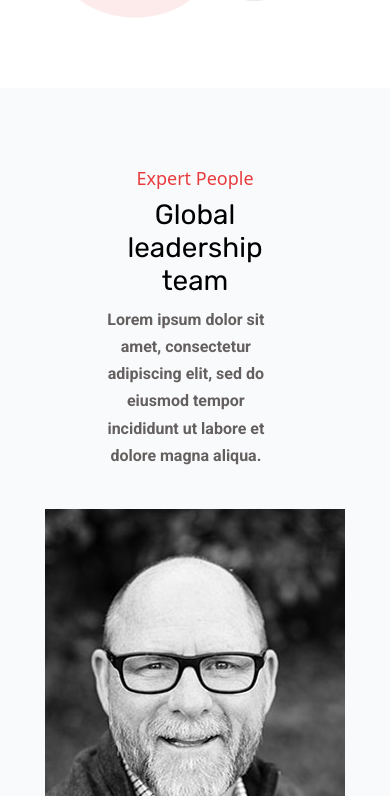
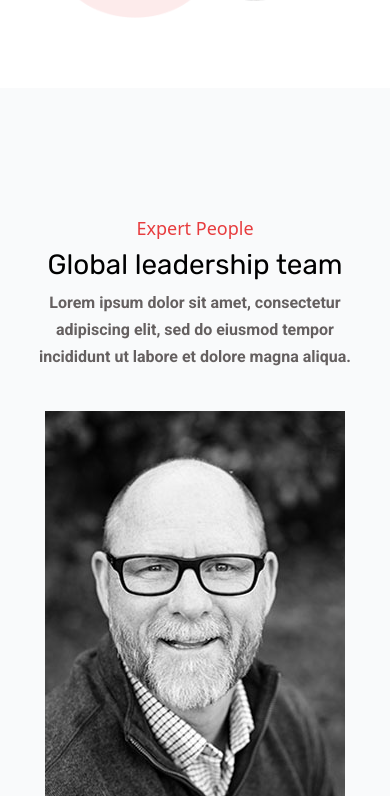
Before and after one commit to AyonJD/bootstrap, a plain HTML site: page index.html in a window 390 px wide. Shown: the part 11204-12000 px from the top of the page. Drawn offline with nearby package versions, Linux system fonts and the light colour scheme.

Commit message:
Team section paragraph responsive done

```diff
--- a/index.html
+++ b/index.html
@@ -870,10 +870,10 @@
       <div class="container">
         <div class="row mb-4">
           <div class="col-lg-12">
-            <div class="finix-text ft-01 w-50 m-auto text-center">
+            <div class="finix-text ft-01 text-center">
               <h6>Expert People</h6>
               <h1>Global leadership team</h1>
-              <p class="paragraph-custom-width">
+              <p class="paragraph-custom-width w-50 mx-auto">
                 Lorem ipsum dolor sit amet, consectetur adipiscing elit, sed do
                 eiusmod tempor incididunt ut labore et dolore magna aliqua.
               </p>
```
